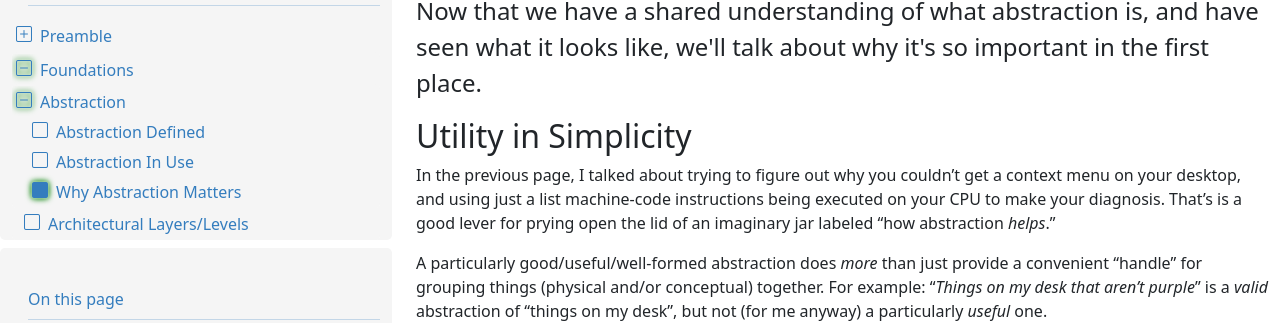
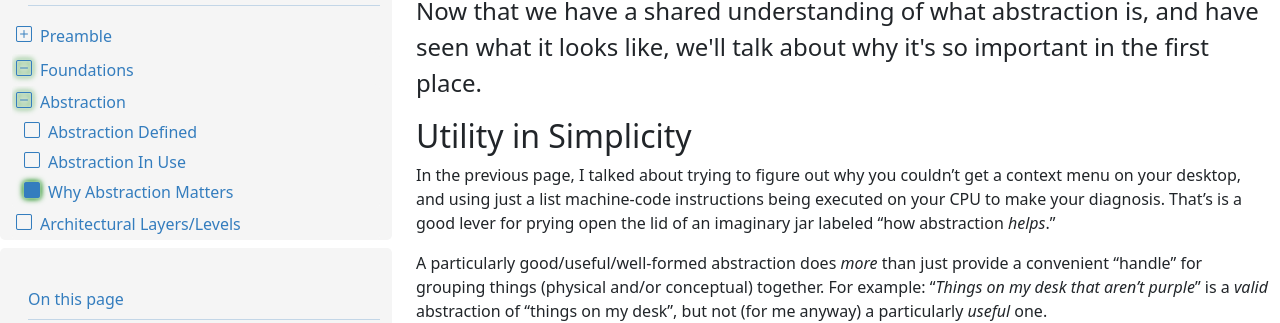
Before and after one commit to menckend/alpha, a Jekyll site: the page built from pages/2/1-capacity/2_1_2_1_3.md, in a window 1280 px wide. Shown: the part 125-448 px from the top of the page. Built offline with Jekyll 4.4.1, drawn with Linux system fonts in a browser that asks for light colours.

Commit message:
Update customstyles.css

```diff
--- a/assets/css/customstyles.css
+++ b/assets/css/customstyles.css
@@ -348,25 +348,25 @@
 
 
 /*  Set desired padding for hierarchical indent of content in sidebar menu */
-.l3item > a:before,
-.l3itemactive > a:before,
-details.deet3 > summary >a:before {
+.l3item a:before,
+.l3itemactive  a:before,
+details.deet3  a:before {
   padding-left: 4px;
   padding-right: 8px;
   text-decoration: none;
   }
 
-.l4item > a:before,
-.l4itemactive > a:before,
-.deet4 > summary > a:before {
+.l4item  a:before,
+.l4itemactive  a:before,
+details.deet4  a:before {
   padding-left: 12px;
   padding-right: 8px;
   text-decoration: none;
   }
 
-.l5item > a:before,
-.l5itemactive > a:before,
-.deet5 > summary > a:before {
+.l5item a:before,
+.l5itemactive a:before,
+details.deet5 a:before {
   padding-left: 20px;
   padding-right: 8px;
   text-decoration: none;
```
